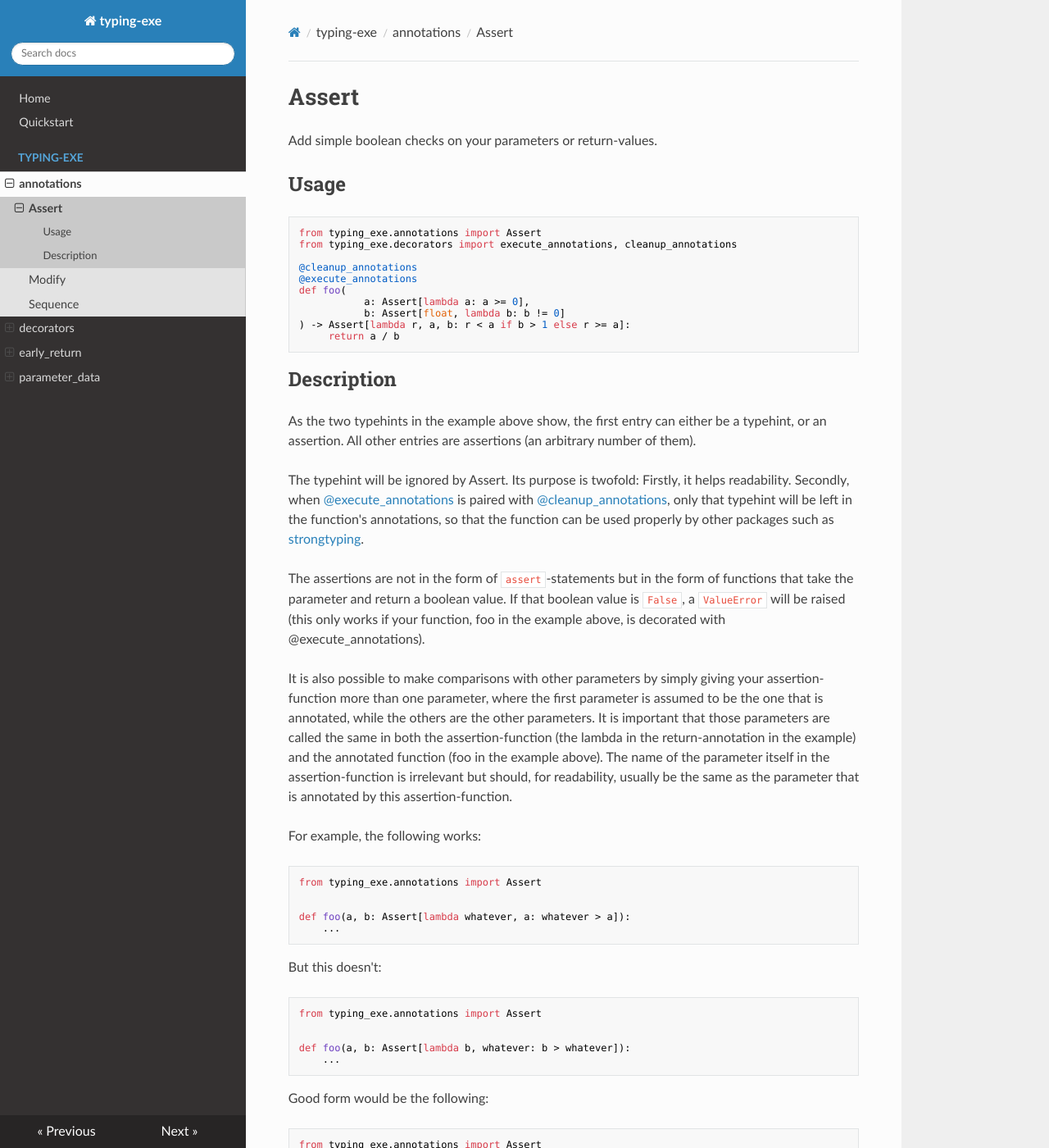
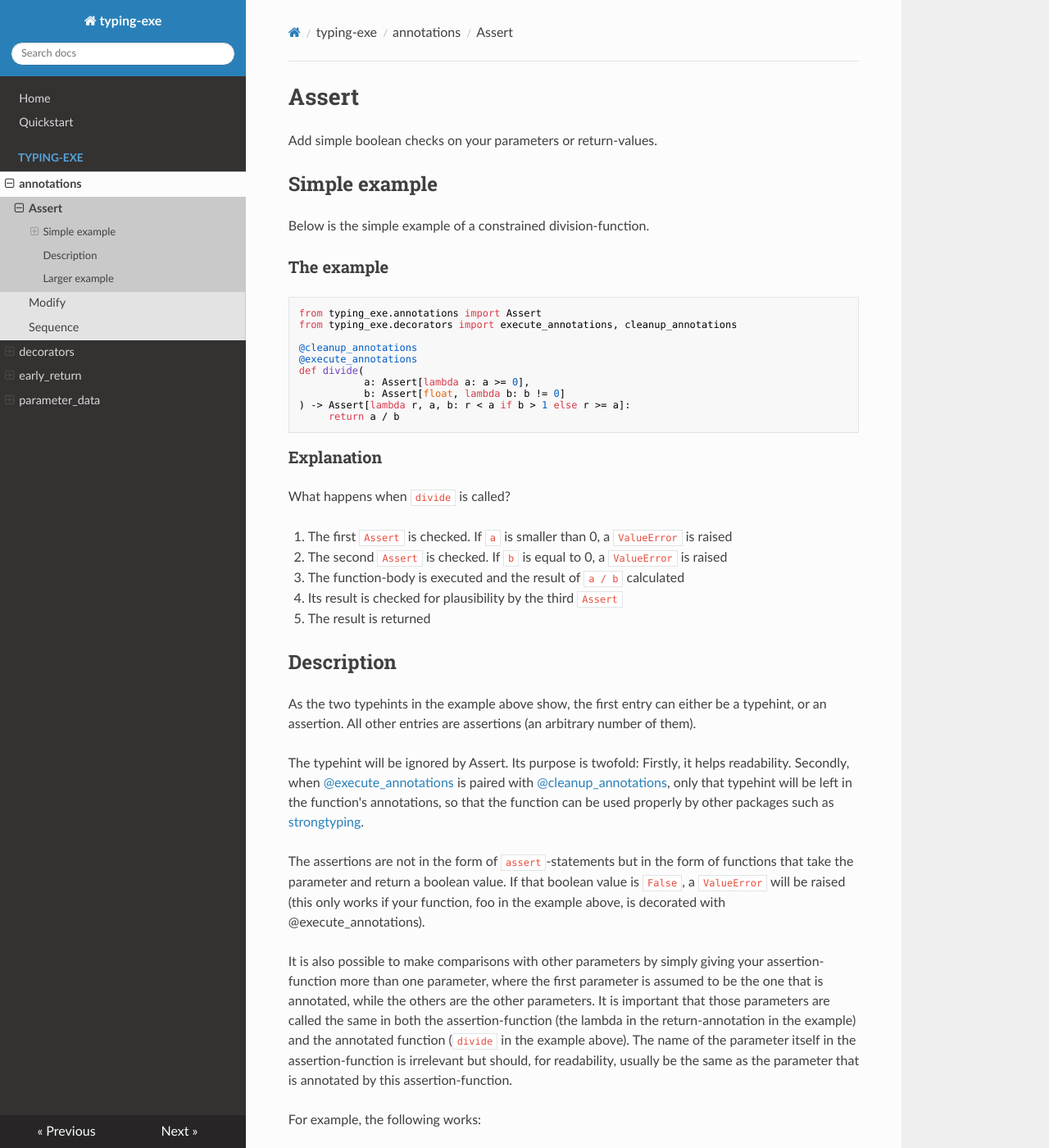
Before and after one commit to snimu/typing-exe, an MkDocs documentation site: the page built from docs/assert.md, in a window 1280 px wide and 1400 px high. Shown: the whole window at 82% size. Built offline with MkDocs 1.6.1, drawn with Linux system fonts in a browser that asks for light colours; nearby versions of some CDN libraries.

Commit message:
update documentation

````diff
--- a/docs/assert.md
+++ b/docs/assert.md
@@ -2,7 +2,11 @@
 
 Add simple boolean checks on your parameters or return-values.
 
-## Usage
+## Simple example
+
+Below is the simple example of a constrained division-function.
+
+### The example
 
 ```python
 from typing_exe.annotations import Assert
@@ -10,12 +14,22 @@ from typing_exe.decorators import execute_annotations, cleanup_annotations
 
 @cleanup_annotations
 @execute_annotations
-def foo(
+def divide(
            a: Assert[lambda a: a >= 0],
            b: Assert[float, lambda b: b != 0]
 ) -> Assert[lambda r, a, b: r < a if b > 1 else r >= a]:
      return a / b
 ```
+
+### Explanation
+
+What happens when `divide` is called?
+
+1. The first `Assert` is checked. If `a` is smaller than 0, a `ValueError` is raised
+2. The second `Assert` is checked. If `b` is equal to 0, a `ValueError` is raised
+3. The function-body is executed and the result of `a / b` calculated
+4. Its result is checked for plausibility by the third `Assert`
+5. The result is returned
 
 ## Description
 
@@ -37,7 +51,7 @@ It is also possible to make comparisons with other parameters by simply giving y
 more than one parameter, where the first parameter is assumed to be the one that is annotated,
 while the others are the other parameters. It is important that those parameters are called the
 same in both the assertion-function (the lambda in the return-annotation in the example) and
-the annotated function (foo in the example above). The name of the parameter itself in the
+the annotated function (`divide` in the example above). The name of the parameter itself in the
 assertion-function is irrelevant but should, for readability, usually be the same as the parameter
 that is annotated by this assertion-function.
 
@@ -72,3 +86,9 @@ def foo(a, b: Assert[lambda b, a: b > a]):
 ```
 
 Of course, the assertion-functions don't have to be lambdas.
+
+## Larger example
+
+```python
+...
+```
````
Also changed, not shown: docs/modify.md (+1 -1 lines).
